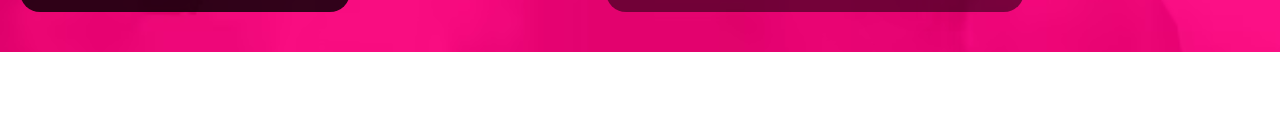
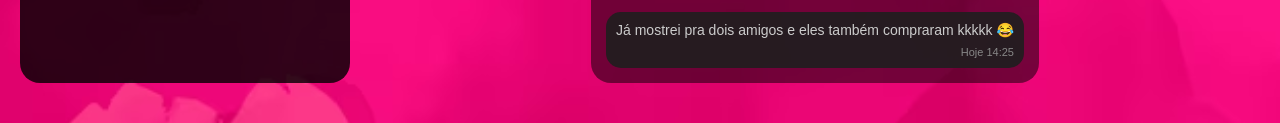
Before and after one commit to milaalvescontatos/milasite, a plain HTML site: page index.html in a window 1280 px wide. Shown: the part 5510-5633 px from the top of the page. Before the commit the page ends 5562 px from the top, so only its background shows below. Drawn offline with Linux system fonts and the light colour scheme.

Commit message:
Update index.html

```diff
--- a/index.html
+++ b/index.html
@@ -382,11 +382,16 @@
     <div class="message-text">Entrega rápida no Whats! Tô passado com o que recebi 😳</div>
     <div class="timestamp">Hoje 14:05</div>
   </div>
-  <div class="message">
+    <div class="message">
     <div class="message-text">Não achei que era tudo isso, mas é 🔥🔥🔥</div>
     <div class="timestamp">Hoje 14:17</div>
   </div>
-</div>
+  <div class="message">
+    <div class="message-text">Já mostrei pra dois amigos e eles também compraram kkkkk 😂</div>
+    <div class="timestamp">Hoje 14:25</div>
+  </div>
+</div> <!-- fechamento da div .telegram-style -->
+
 
 
   <button id="cta-fixo" onclick="document.getElementById('pacotes').scrollIntoView({ behavior: 'smooth' });">
```
